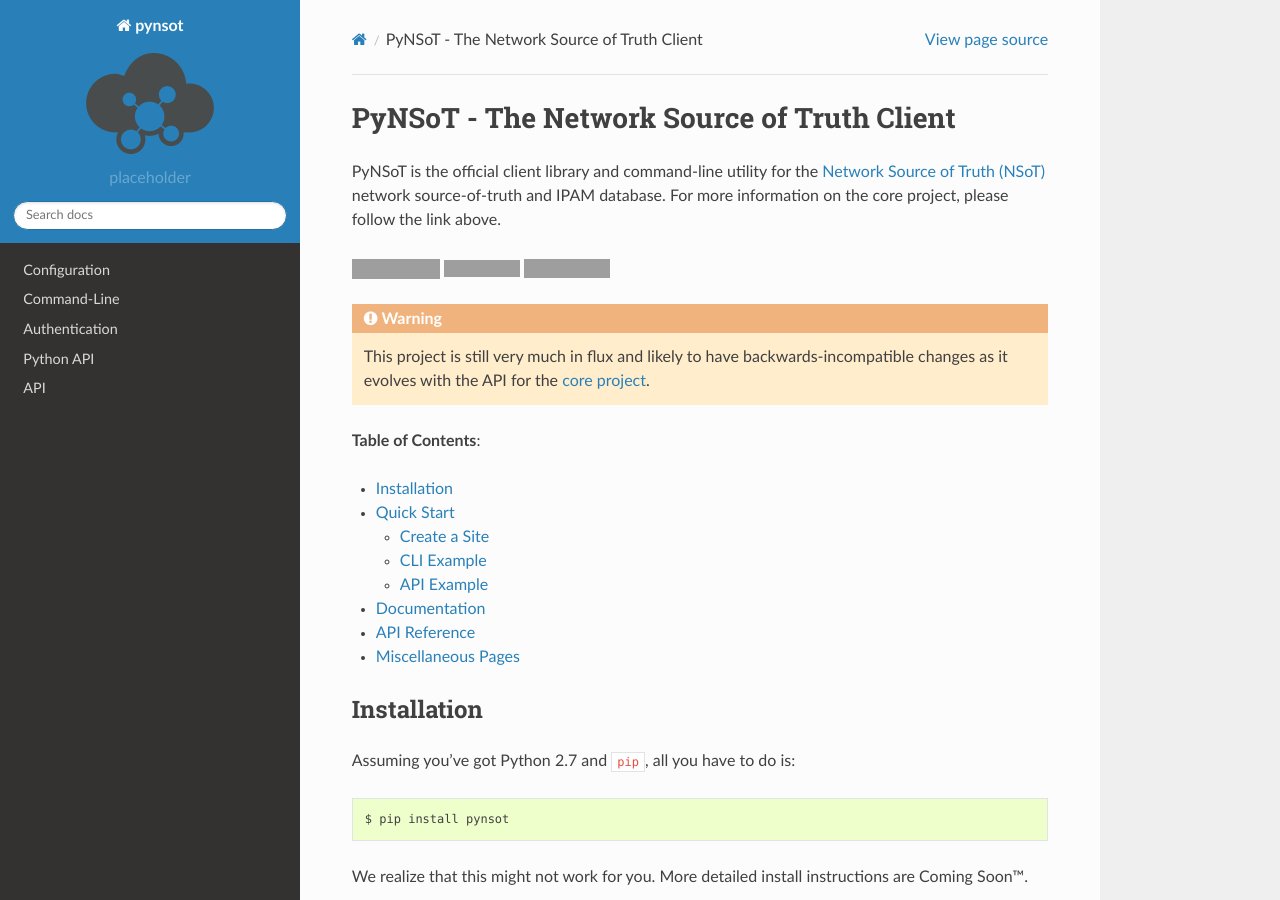
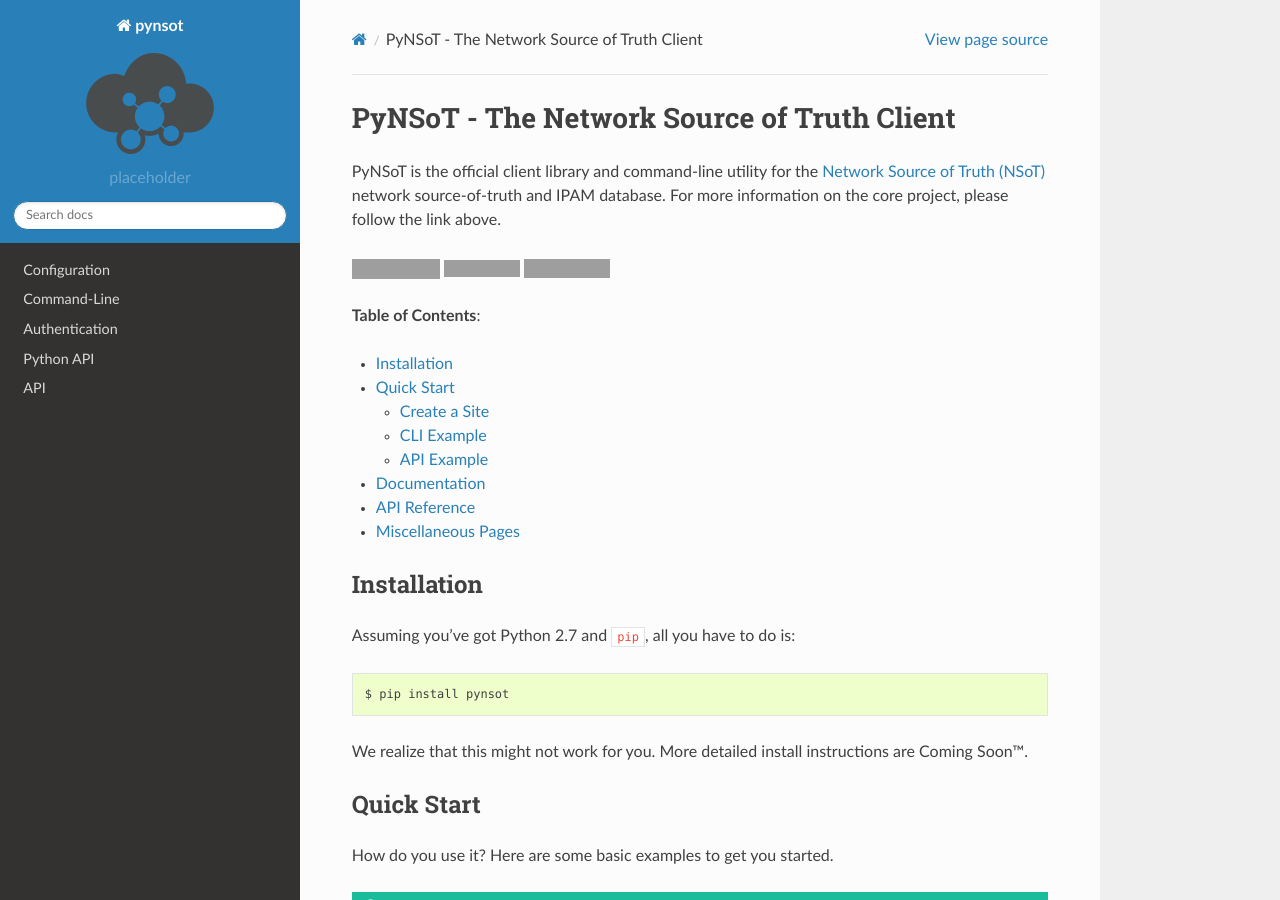
Before and after one commit to dropbox/pynsot, a Sphinx documentation site: the page built from docs/index.rst, in a window 1280 px wide and 900 px high. Built offline with Sphinx 7.4.7 and the Read the Docs theme 2.0.0, drawn with Linux system fonts in a browser that asks for light colours; pages that are not in the unit, such as notebooks, are missing from menus; grey boxes are pictures that could not be loaded.

Commit message:
Updated docs to remove warning about pre-1.0.

```diff
--- a/docs/index.rst
+++ b/docs/index.rst
@@ -8,7 +8,7 @@ For more information on the core project, please follow the link above.
 
 |Build Status| |Documentation Status| |PyPI Status|
 
-.. _Network Source of Truth (NSoT): https://github.com/dropbox/nsot
+.. _Network Source of Truth (NSoT): https://nsot.readthedocs.org
 
 .. |Build Status| image:: https://img.shields.io/travis/dropbox/pynsot/master.svg?style=flat
    :target: https://travis-ci.org/dropbox/pynsot
@@ -19,13 +19,6 @@ For more information on the core project, please follow the link above.
 .. |PyPI Status| image:: https://img.shields.io/pypi/v/pynsot.svg?style=flat
    :target: https://pypi.python.org/pypi/pynsot
    :width: 86px
-
-.. warning::
-    This project is still very much in flux and likely to have
-    backwards-incompatible changes as it evolves with the API for the
-    `core project`_.
-
-.. _core project: https://github.com/dropbox/nsot
 
 **Table of Contents**:
 
```
